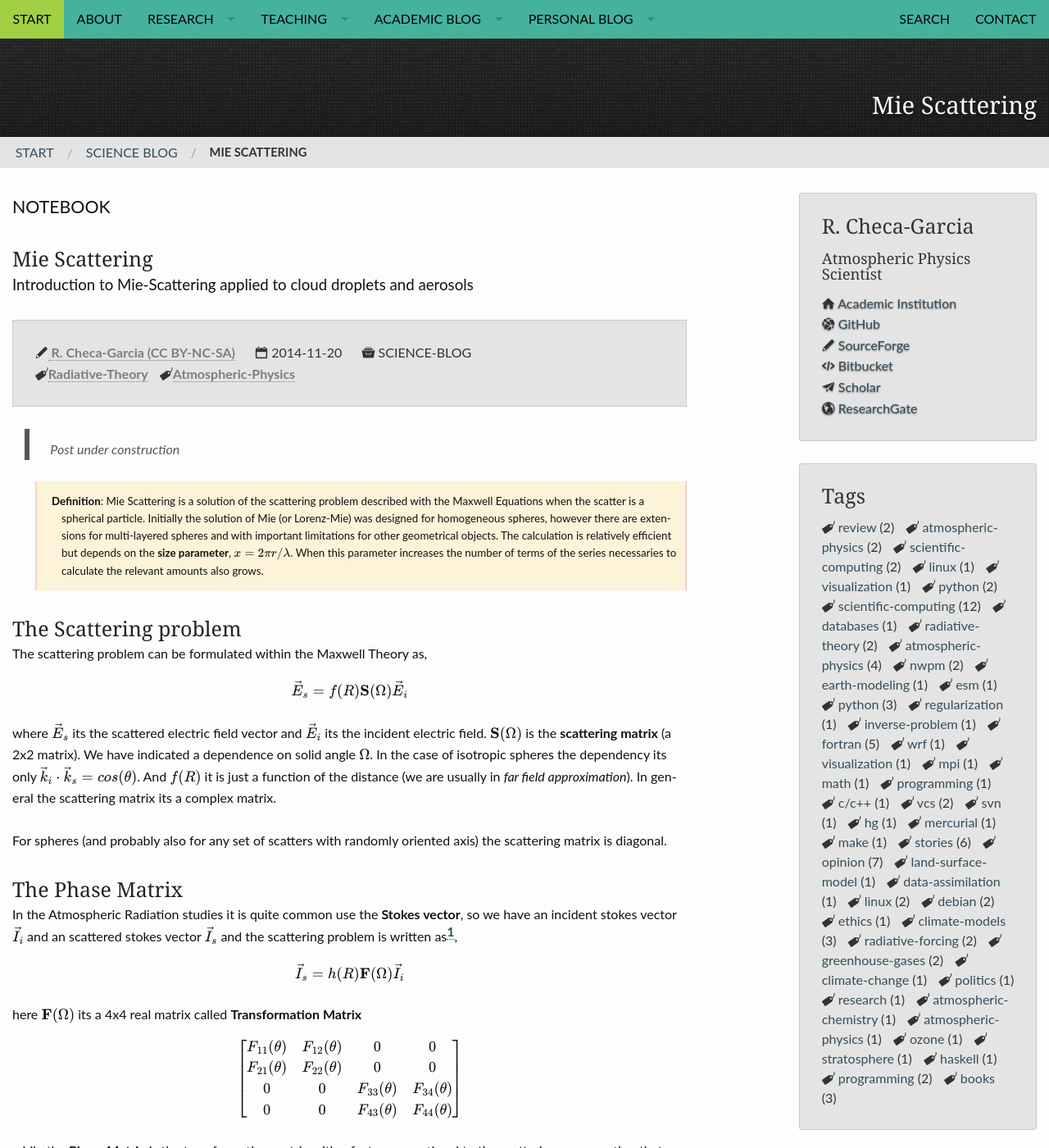
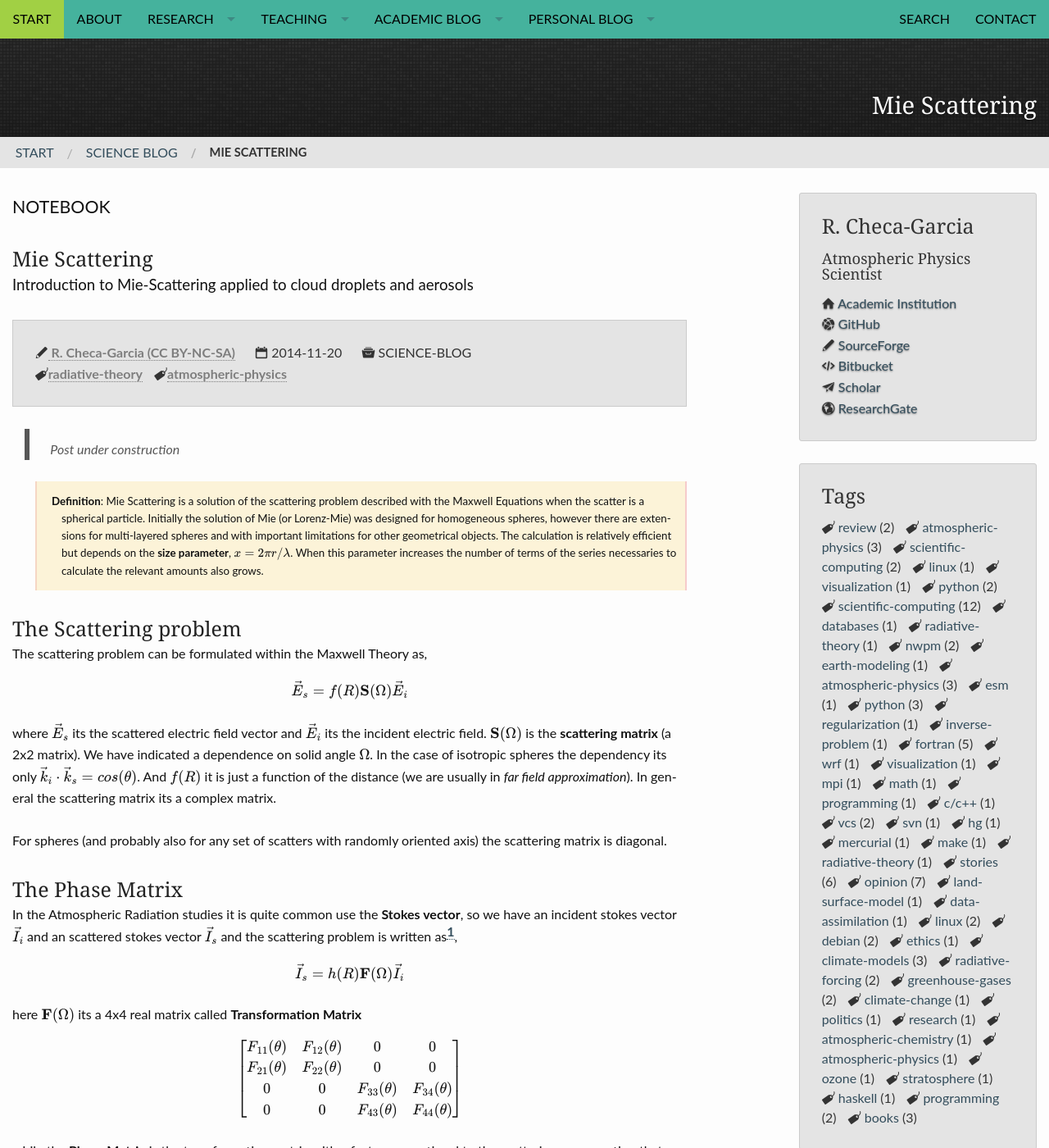
Before and after one commit to RCHG/rchg.github.io, a Jekyll site: the page built from _posts/2014-11-20-Mie-Scattering.md, in a window 1280 px wide and 1400 px high. Shown: the whole window at 82% size. Built offline with Jekyll 4.4.1, drawn with Linux system fonts in a browser that asks for light colours; nearby versions of some CDN libraries; formulas are drawn with MathJax 3; comment, search, counter and statistics services are not loaded.

Commit message:
Update 2014-11-20-Mie-Scattering.md

```diff
--- a/_posts/2014-11-20-Mie-Scattering.md
+++ b/_posts/2014-11-20-Mie-Scattering.md
@@ -5,7 +5,7 @@ subheadline: Notebook
 title:  "Mie Scattering"
 teaser: "Introduction to Mie-Scattering applied to cloud droplets and aerosols"
 breadcrumb: true
-tags: [Radiative-Theory, Atmospheric-Physics]
+tags: [radiative-theory, atmospheric-physics]
 categories:
     - science-blog
 header:
```
